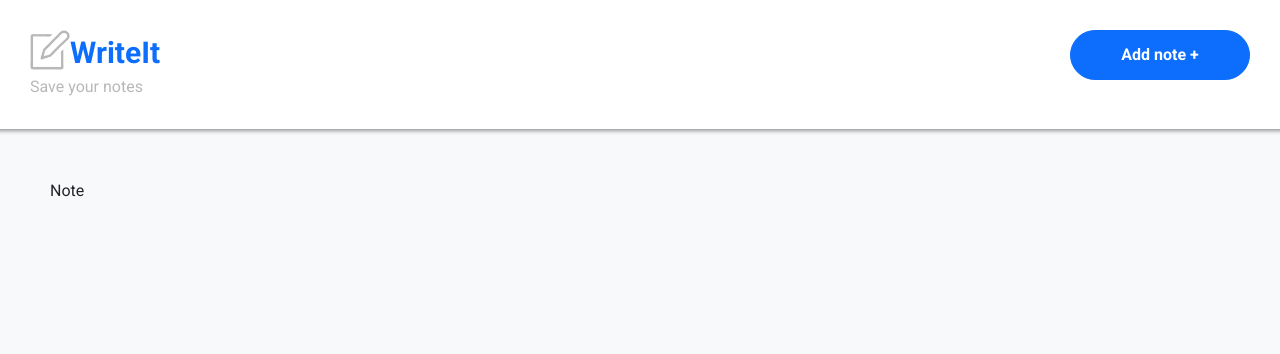
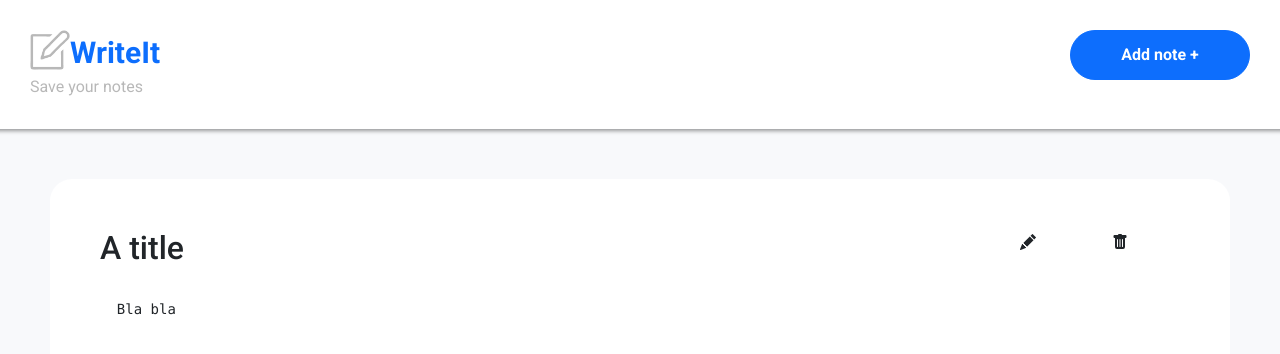
Before and after one commit to alikssant/WriteIt, a React (Create React App) app: page /note/1 in a window 1280 px wide. Shown: the top 354 px of the page. Built offline with nearby package versions, Linux system fonts and the light colour scheme; data requests are answered from the project's data file.

Commit message:
nt details

```diff
--- a/src/components/NoteForm/NoteForm.jsx
+++ b/src/components/NoteForm/NoteForm.jsx
@@ -14,7 +14,14 @@ const VALIDATOR = {
   },
 };
 
-export function NoteForm({ title, onClickEdit, onClickDelete, onSubmit }) {
+export function NoteForm({
+  isEditable = true,
+  note,
+  title,
+  onClickEdit,
+  onClickDelete,
+  onSubmit,
+}) {
   const [formValues, setFormValues] = useState({ title: "", content: "" });
   const [formErrors, setFormErrors] = useState({
     title: true,
@@ -49,10 +56,12 @@ export function NoteForm({ title, onClickEdit, onClickDelete, onSubmit }) {
   const actionIcons = (
     <>
       <div className="col-1">
-        {onClickEdit && <PencilFill className={s.icon} />}
+        {onClickEdit && <PencilFill onClick={onClickEdit} className={s.icon} />}
       </div>
       <div className="col-1">
-        {onClickDelete && <TrashFill className={s.icon} />}
+        {onClickDelete && (
+          <TrashFill onClick={onClickDelete} className={s.icon} />
+        )}
       </div>
     </>
   );
@@ -101,8 +110,13 @@ export function NoteForm({ title, onClickEdit, onClickDelete, onSubmit }) {
         </div>
         {actionIcons}
       </div>
-      <div className={`mb-3 ${s.title_input_container}`}>{titleInput}</div>
-      <div className="mb-3">{contentInput}</div>
+      <div className={`mb-3 ${s.title_input_container}`}>
+        {" "}
+        {isEditable && titleInput}
+      </div>
+      <div className="mb-3">
+        {isEditable ? contentInput : <pre> {note.content} </pre>}
+      </div>
       {onSubmit && submitBtn}
     </div>
   );
--- a/src/pages/Note/Note.jsx
+++ b/src/pages/Note/Note.jsx
@@ -1,3 +1,4 @@
+import { NoteForm } from "components/NoteForm/NoteForm";
 import { useSelector } from "react-redux";
 import { useParams } from "react-router-dom";
 
@@ -7,5 +8,17 @@ export function Note(props) {
     store.noteSlice.noteList.find((note) => note.id === noteId)
   );
   console.log("***", note);
-  return <>Note</>;
+  return (
+    <>
+      {note && (
+        <NoteForm
+          isEditable={false}
+          title={note.title}
+          note={note}
+          onClickDelete={() => alert("delete")}
+          onClickEdit={() => alert("edit")}
+        />
+      )}
+    </>
+  );
 }
```
